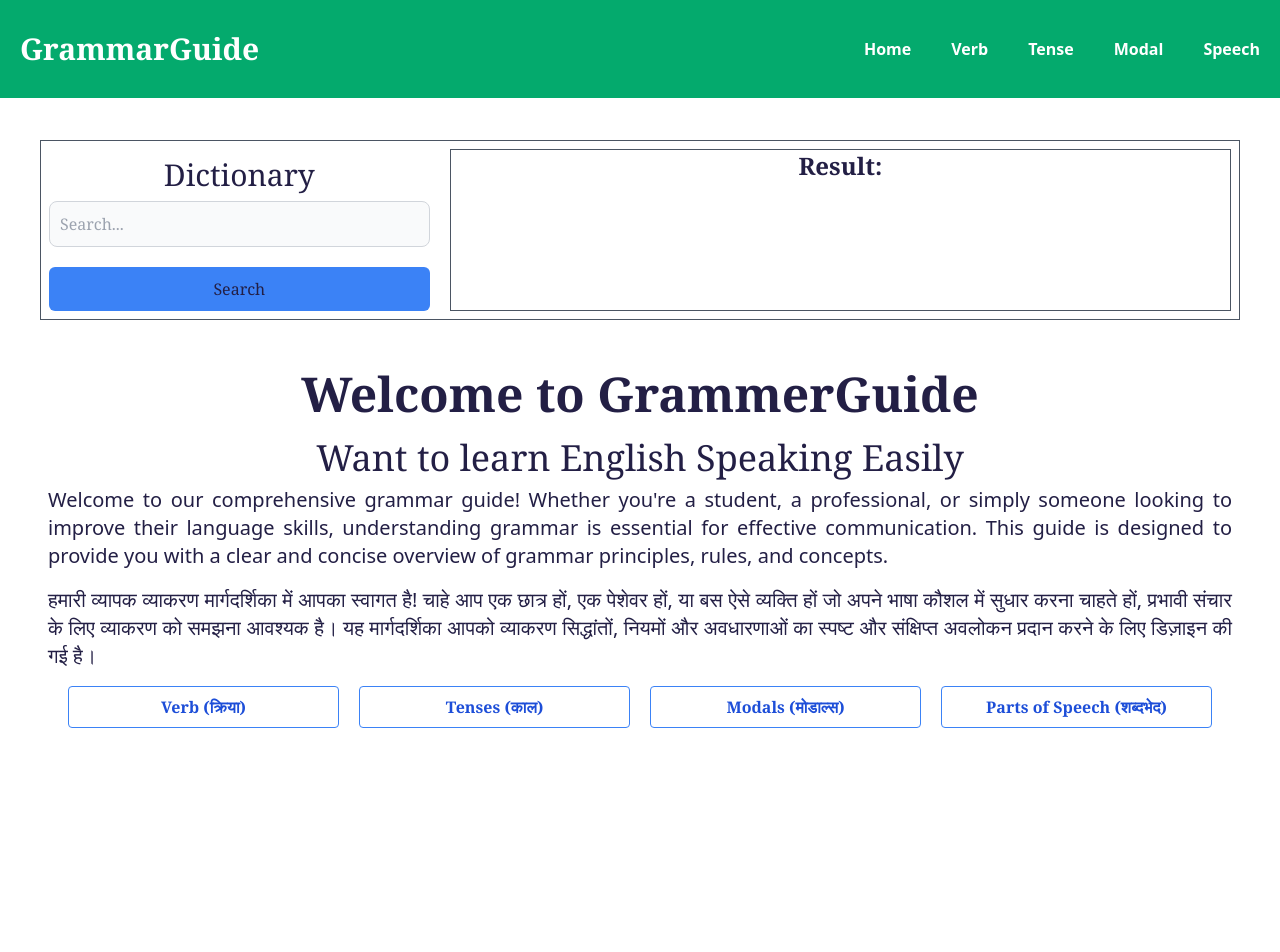
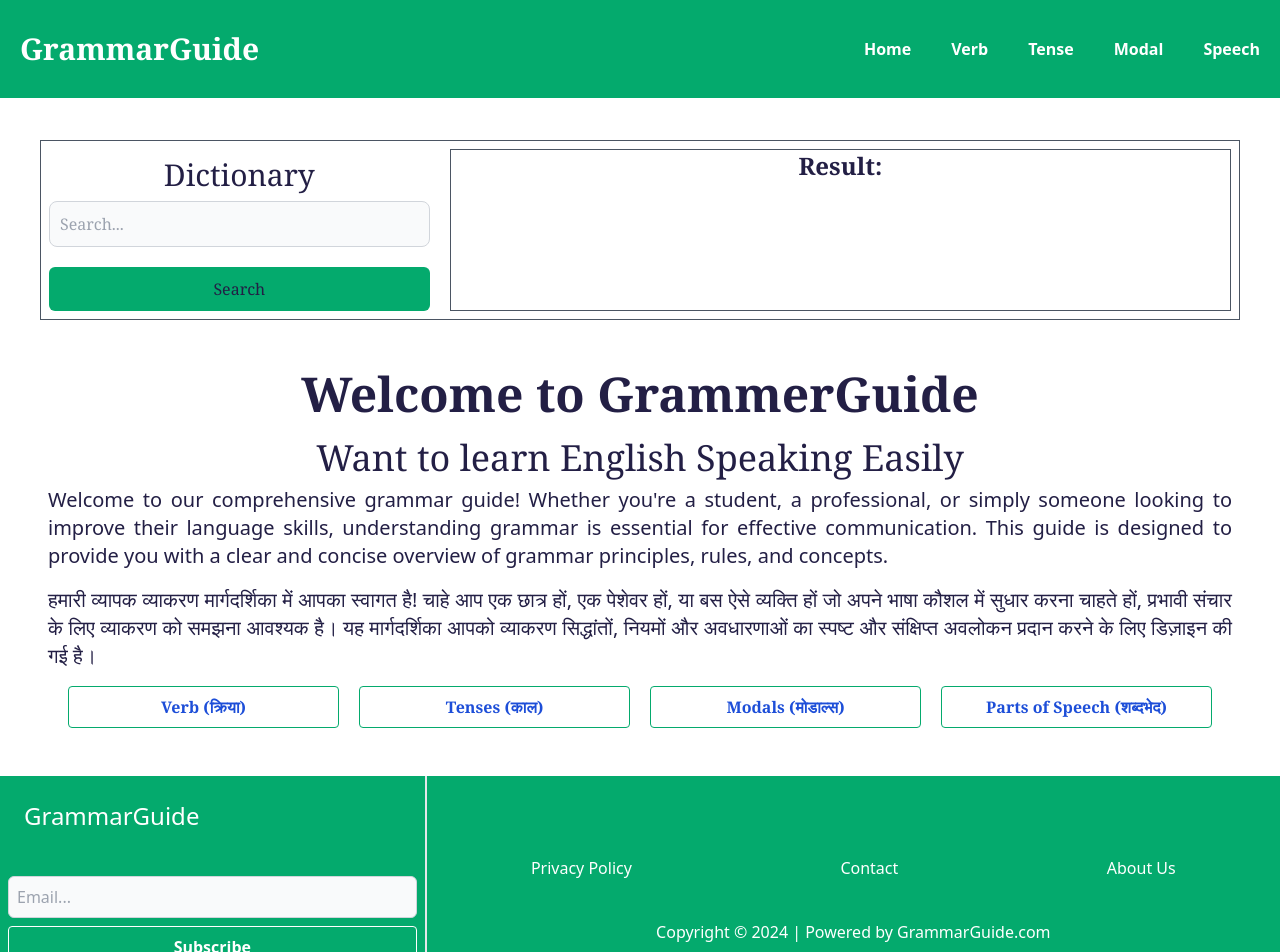
Before and after one commit to Bobbykumar706584/grammar, a React (Create React App) app: page / in a window 1280 px wide. Shown: the top 952 px of the page. Before the commit the page ends 800 px from the top, so only its background shows below. Built offline with nearby package versions, Linux system fonts and the light colour scheme.

Commit message:
footer added

```diff
--- a/public/index.html
+++ b/public/index.html
@@ -1,3 +1,5 @@
+<!-- @format -->
+
 <!DOCTYPE html>
 <html lang="en">
 	<head>
@@ -7,8 +9,7 @@
 		<meta name="theme-color" content="#000000" />
 		<meta
 			name="description"
-      content="Web site created using create-react-app"
-    />
+			content="Web site created using create-react-app" />
 		<link rel="apple-touch-icon" href="%PUBLIC_URL%/logo192.png" />
 		<!--
       manifest.json provides metadata used when your web app is installed on a
@@ -24,7 +25,7 @@
       work correctly both with client-side routing and a non-root public URL.
       Learn how to configure a non-root public URL by running `npm run build`.
     -->
-    <title>React App</title>
+		<title>GrammarGuide</title>
 	</head>
 	<body>
 		<noscript>You need to enable JavaScript to run this app.</noscript>
--- a/src/components/Home.js
+++ b/src/components/Home.js
@@ -5,6 +5,7 @@ import Axios from "axios";
 import Header from "./Nav/Header";
 import Banner from "./Nav/Banner";
 import { HiOutlineSpeakerWave } from "react-icons/hi2";
+import Footer from "./Nav/Footer";
 
 const Home = () => {
 	const [data, setData] = useState("");
@@ -47,7 +48,7 @@ const Home = () => {
 							class="bg-gray-50 border span w-full border-gray-300 text-gray-900 rounded-lg focus:ring-blue-500 focus:border-blue-500 block p-2.5 dark:bg-gray-700 dark:border-gray-600 dark:placeholder-gray-400 dark:text-white dark:focus:ring-blue-500 dark:focus:border-blue-500"
 						/>
 						<button
-							className="bg-blue-500 p-2.5 mt-5 md:w-full w-[200px] rounded-md"
+							className="bg-[#04aa6d] p-2.5 mt-5 md:w-full w-[200px] rounded-md"
 							onClick={() => {
 								getMeaning();
 							}}>
@@ -102,21 +103,21 @@ const Home = () => {
 				</p>
 
 				<div className="grid md:grid-cols-4 text-cente p-2 gap-5 mx-5">
-					<button className="bg-transparent hover:bg-blue-500 text-blue-700 font-semibold hover:text-white py-2 px-4 border border-blue-500 hover:border-transparent rounded">
+					<button className="bg-transparent hover:bg-[#04aa6d] text-blue-700 font-semibold hover:text-white py-2 px-4 border border-[#04aa6d] hover:border-transparent rounded">
 						<a href="/verb">Verb (क्रिया)</a>
 					</button>
-					<button className="bg-transparent hover:bg-blue-500 text-blue-700 font-semibold hover:text-white py-2 px-4 border border-blue-500 hover:border-transparent rounded">
+					<button className="bg-transparent hover:bg-[#04aa6d] text-blue-700 font-semibold hover:text-white py-2 px-4 border border-[#04aa6d] hover:border-transparent rounded">
 						<a href="/tense">Tenses (काल)</a>
 					</button>
-					<button className="bg-transparent hover:bg-blue-500 text-blue-700 font-semibold hover:text-white py-2 px-4 border border-blue-500 hover:border-transparent rounded">
+					<button className="bg-transparent hover:bg-[#04aa6d] text-blue-700 font-semibold hover:text-white py-2 px-4 border border-[#04aa6d] hover:border-transparent rounded">
 						<a href="/modal">Modals (मोडाल्स)</a>
 					</button>
-					<button className="bg-transparent hover:bg-blue-500 text-blue-700 font-semibold hover:text-white py-2 px-4 border border-blue-500 hover:border-transparent rounded">
+					<button className="bg-transparent hover:bg-[#04aa6d] text-blue-700 font-semibold hover:text-white py-2 px-4 border border-[#04aa6d] hover:border-transparent rounded">
 						<a href="/speech">Parts of Speech (शब्दभेद)</a>
 					</button>
 				</div>
 			</div>
-
+			<Footer />
 			{/* <button data-drawer-target="sidebar-multi-level-sidebar" data-drawer-toggle="sidebar-multi-level-sidebar" aria-controls="sidebar-multi-level-sidebar" type="button" class="inline-flex items-center p-2 mt-2 ms-3 text-sm text-gray-500 rounded-lg sm:hidden hover:bg-gray-100 focus:outline-none focus:ring-2 focus:ring-gray-200 dark:text-gray-400 dark:hover:bg-gray-700 dark:focus:ring-gray-600">
    <span class="sr-only">Open sidebar</span>
    <svg class="w-6 h-6" aria-hidden="true" fill="currentColor" viewBox="0 0 20 20" xmlns="http://www.w3.org/2000/svg">
--- a/src/components/Modal.js
+++ b/src/components/Modal.js
@@ -3,6 +3,7 @@
 import React from "react";
 import Header from "./Nav/Header";
 import Data from "../JsonData/Common.json";
+import Footer from "./Nav/Footer";
 
 const Modal = () => {
 	return (
@@ -575,6 +576,7 @@ const Modal = () => {
 					</div>
 				</div>
 			</div>
+			<Footer />
 		</>
 	);
 };
--- /dev/null
+++ b/src/components/Nav/Footer.js
@@ -0,0 +1,46 @@
+/** @format */
+
+const Footer = () => {
+	return (
+		<div className="w-full md:h-[200px] bg-[#04aa6d] text-white">
+			<div className="md:grid md:grid-cols-3">
+				<div className="col-span-1 p-2 border-r-2">
+					<div className="grid grid-rows-2">
+						<div className="md:text-2xl p-2 m-2">
+							<a className="mt-15px" href="/">
+								GrammarGuide
+							</a>
+						</div>
+						<div className="grid grid-cols-1">
+							<input
+								type="text"
+								placeholder="Email..."
+								id="subscribe"
+								// value={searchWord}
+								// onChange={(e) => {
+								// 	setSearchWord(e.target.value);
+								// }}
+								class="bg-gray-50 border span w-full border-gray-300 text-gray-900 rounded-md focus:ring-blue-500 focus:border-blue-500 block p-2 dark:bg-gray-700 dark:border-gray-600 dark:placeholder-gray-400 dark:text-white dark:focus:ring-blue-500 dark:focus:border-blue-500"
+							/>
+							<button className="mt-2 bg-transparent hover:bg-blue-500 text-white font-semibold hover:text-white py-2 px-4 border border-white hover:border-transparent rounded">
+								Subscribe
+							</button>
+						</div>
+					</div>
+				</div>
+				<div className="col-span-2">
+					<div className="flex justify-around mt-20">
+						<div>Privacy Policy</div>
+						<div>Contact</div>
+						<div>About Us</div>
+					</div>
+					<div className="text-center mt-10">
+						Copyright © 2024 | Powered by <a href="/">GrammarGuide.com</a>
+					</div>
+				</div>
+			</div>
+		</div>
+	);
+};
+
+export default Footer;
--- a/src/components/Nav/customTable.js
+++ b/src/components/Nav/customTable.js
@@ -83,8 +83,10 @@ const TableReact = ({ products }) => {
 	return (
 		<div className="h-full bg-white flex justify-center pt-10 pb-14">
 			<div className="w-full max-w-6xl px-2">
-				<div className="flex justify-between bg-[#222E3A]/[6%]  px-2  mt-2 py-2 border-2 border-b-0 border-black">
-					<h1 className="text-2xl font-medium ">Verbs Table</h1>
+				<div className="flex justify-between bg-[#04aa6d]  px-2  mt-2 py-2 border-2 border-b-0 border-black">
+					<h1 className="text-2xl font-medium text-white font-sans">
+						Verbs Table
+					</h1>
 					<div className="px-2 bg-white py-3 rounded-lg">
 						<div className="flex items-center gap-2">
 							<svg
@@ -162,7 +164,7 @@ const TableReact = ({ products }) => {
 							{rowsToShow?.map((data, index) => (
 								<tr
 									className={`${
-										index % 2 == 0 ? "bg-white" : "bg-[#222E3A]/[40%]"
+										index % 2 == 0 ? "bg-white" : "bg-[#04aa6d]/[40%]"
 									}`}
 									key={index}>
 									<td
@@ -260,7 +262,7 @@ const TableReact = ({ products }) => {
 								<li
 									className={`flex items-center justify-center w-[36px] rounded-[6px] h-[34px] border-solid border-[2px] bg-[#FFFFFF] cursor-pointer ${
 										currentPage == index
-											? "text-blue-600  border-sky-500"
+											? "text-[#04aa6d]  border-[#04aa6d]"
 											: "border-[#E4E4EB] "
 									}`}
 									onClick={() => changePage(index)}
--- a/src/components/Speech.js
+++ b/src/components/Speech.js
@@ -4,6 +4,7 @@ import React from "react";
 import Header from "./Nav/Header";
 import data from "../JsonData/Common.json";
 import TableReact from "./Nav/customTable";
+import Footer from "./Nav/Footer";
 
 const Speech = () => {
 	return (
@@ -431,6 +432,7 @@ const Speech = () => {
 				</div>
 				<hr class="h-[0.5px] my-8 bg-black border-0 rounded dark:bg-gray-700"></hr>
 			</div>
+			<Footer />
 		</>
 	);
 };
--- a/src/components/Tense.js
+++ b/src/components/Tense.js
@@ -2,6 +2,7 @@
 
 import React from "react";
 import Header from "./Nav/Header";
+import Footer from "./Nav/Footer";
 
 const Tenses = () => {
 	return (
@@ -1115,6 +1116,7 @@ const Tenses = () => {
 				</div>
 				{/* future continuous tense */}
 			</div>
+			<Footer />
 		</>
 	);
 };
--- a/src/components/Verb.js
+++ b/src/components/Verb.js
@@ -4,6 +4,7 @@ import React from "react";
 import Header from "./Nav/Header";
 import data from "../JsonData/Common.json";
 import TableReact from "./Nav/customTable";
+import Footer from "./Nav/Footer";
 
 const Verb = () => {
 	return (
@@ -51,6 +52,7 @@ const Verb = () => {
             </div>
             ))} */}
 			</div>
+			<Footer />
 		</>
 	);
 };
```
Lines whose indentation alone changed are shown as unchanged.
